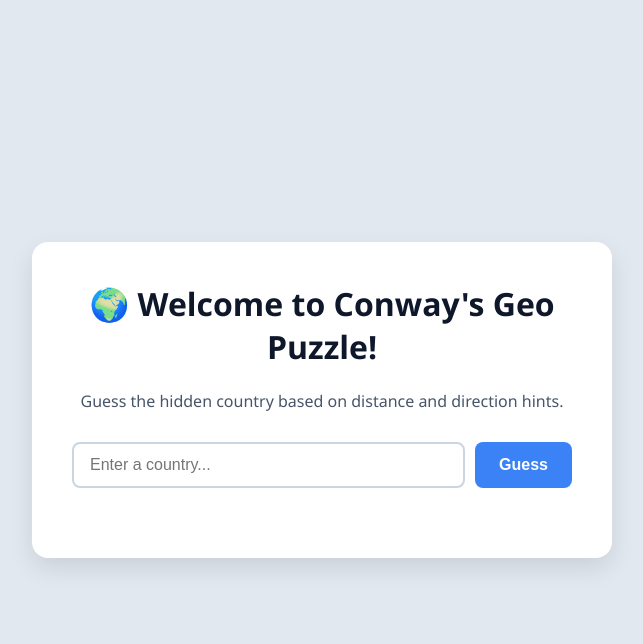
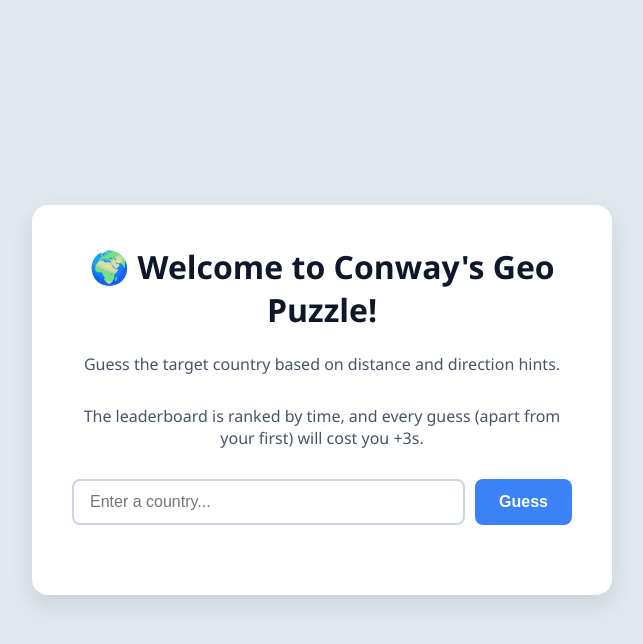
Before and after one commit to benconway03/conways-geo-puzzle, a Flask app: page / in a window 1280 px wide. Shown: the top 644 px of the page, without its empty margins (318-961 px from the left). Run offline with Flask 3, Linux system fonts and the light colour scheme; data that the repository does not hold is empty.

Commit message:
Small improvements to web page and time penalty

```diff
--- a/app.py
+++ b/app.py
@@ -90,7 +90,7 @@ def process_guess():
         raw_time = time.time() - session['start_time']
 
         # 2. Calculate the penalty (3 seconds per guess)
-        penalty_seconds = session['guess_count'] * 3
+        penalty_seconds = (session['guess_count']-1) * 3
 
         # 3. Add them together for the final score!
         total_time = raw_time + penalty_seconds
@@ -151,7 +151,7 @@ def get_leaderboard():
     if leaderboard is not None:
         # Ask MongoDB to find today's scores, sort them by least guesses (1)
         # then by fastest time (1), and only give us the top 10
-        scores_cursor = leaderboard.find({'date': today}).sort([('guesses', 1), ('time', 1)]).limit(10)
+        scores_cursor = leaderboard.find({'date': today}).sort([('time', 1), ('guesses', 1)]).limit(10)
 
         # Convert the cursor to a standard Python list
         scores = list(scores_cursor)
--- a/templates/index.html
+++ b/templates/index.html
@@ -9,7 +9,8 @@
 <body>
     <div class="game-container">
         <h1>🌍 Welcome to Conway's Geo Puzzle!</h1>
-        <p>Guess the hidden country based on distance and direction hints.</p>
+        <p>Guess the target country based on distance and direction hints.</p>
+        <p>The leaderboard is ranked by time, and every guess (apart from your first) will cost you +3s.</p>
 
         <form id="guessForm">
             <input type="text" id="guessInput" name="guess" placeholder="Enter a country..." autocomplete="off" required>
```
